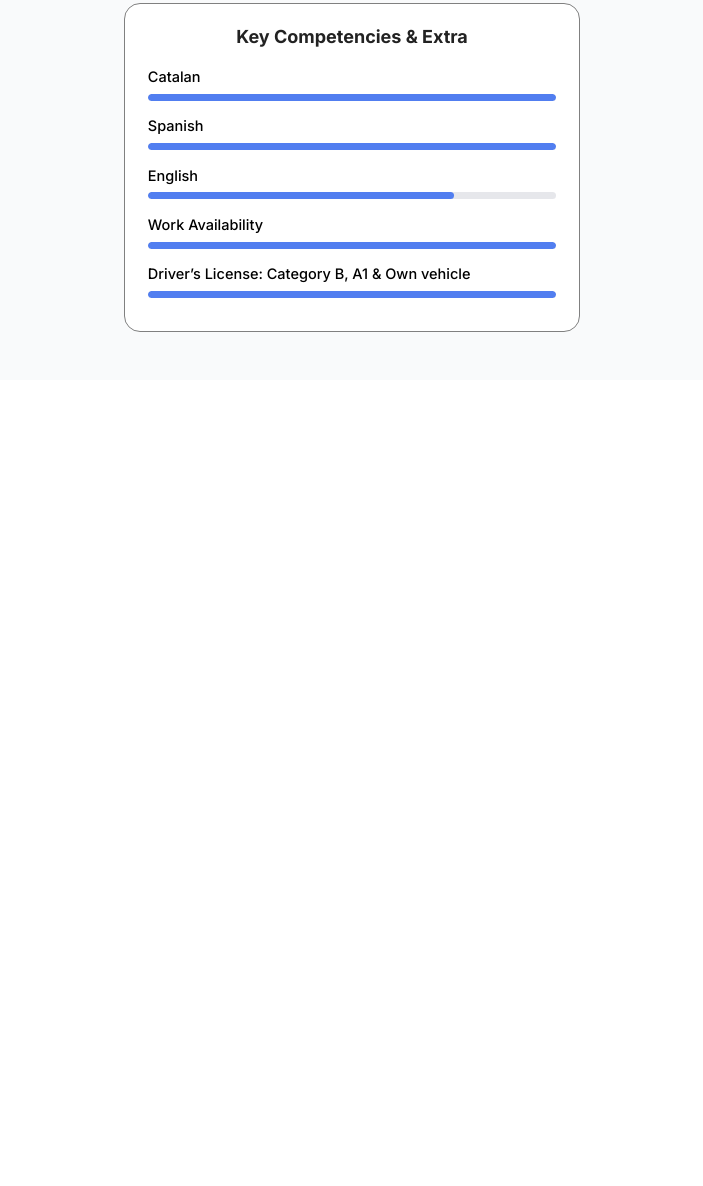
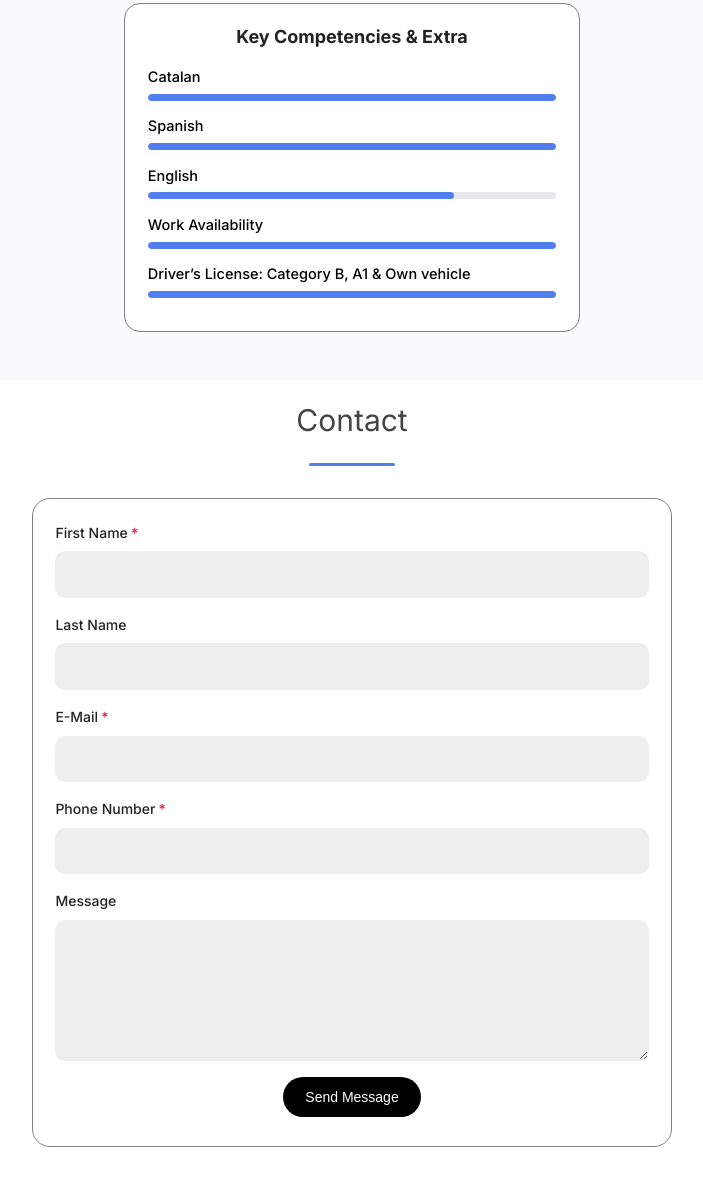
Before and after one commit to Jordimunoz05/JordiMunoz_u1994921, a plain HTML site: page index.html in a window 1280 px wide. Shown: the part 3700-4886 px from the top of the page, without its empty margins (288-991 px from the left). Before the commit the page ends 4080 px from the top, so only its background shows below. Drawn offline with Linux system fonts and the light colour scheme.

Commit message:
afegir contact

```diff
--- a/index.html
+++ b/index.html
@@ -613,6 +613,68 @@
           </article>
         </div>
       </section>
+
+      <section id="contact" class="section contact">
+        <h2 class="title_section">Contact</h2>
+        <div class="linia"></div>
+
+        <form
+          class="contact-card"
+          action="https://formspree.io/f/mwprakqd"
+          method="POST"
+        >
+          <!-- Anti-spam honeypot-->
+          <input
+            type="text"
+            name="_gotcha"
+            class="hp"
+            tabindex="-1"
+            autocomplete="off"
+            aria-hidden="true"
+          />
+
+          <div class="field">
+            <label for="firstName">First Name<span class="req">*</span></label>
+            <input id="firstName" name="firstName" type="text" required />
+          </div>
+
+          <div class="field">
+            <label for="lastName">Last Name</label>
+            <input id="lastName" name="lastName" type="text" />
+          </div>
+
+          <div class="field field--with-suffix">
+            <label for="email">E-Mail<span class="req">*</span></label>
+            <input
+              id="email"
+              name="email"
+              type="email"
+              inputmode="email"
+              required
+            />
+          </div>
+
+          <div class="field">
+            <label for="phone">Phone Number<span class="req">*</span></label>
+            <input
+              id="phone"
+              name="phone"
+              type="tel"
+              inputmode="tel"
+              required
+            />
+          </div>
+
+          <div class="field">
+            <label for="message">Message</label>
+            <textarea id="message" name="message" rows="6"></textarea>
+          </div>
+
+          <div class="actions">
+            <button type="submit" class="btn-primary">Send Message</button>
+          </div>
+        </form>
+      </section>
     </main>
   </body>
 </html>
```
